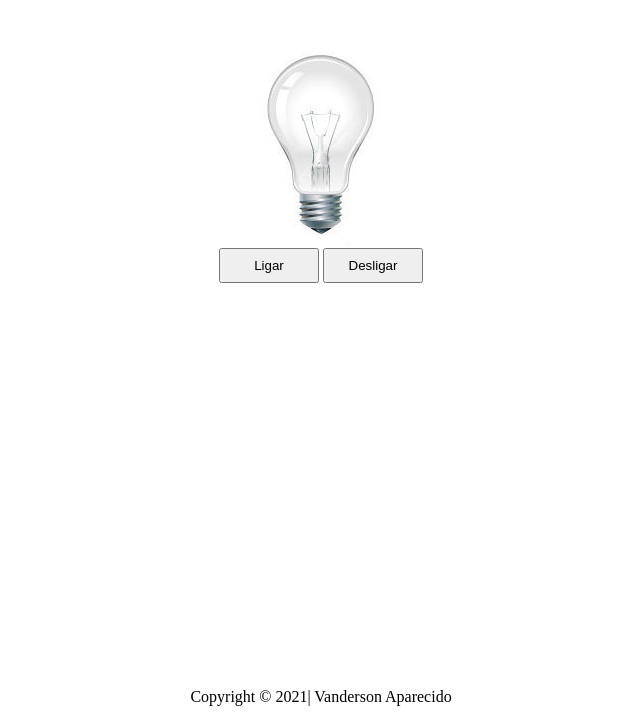
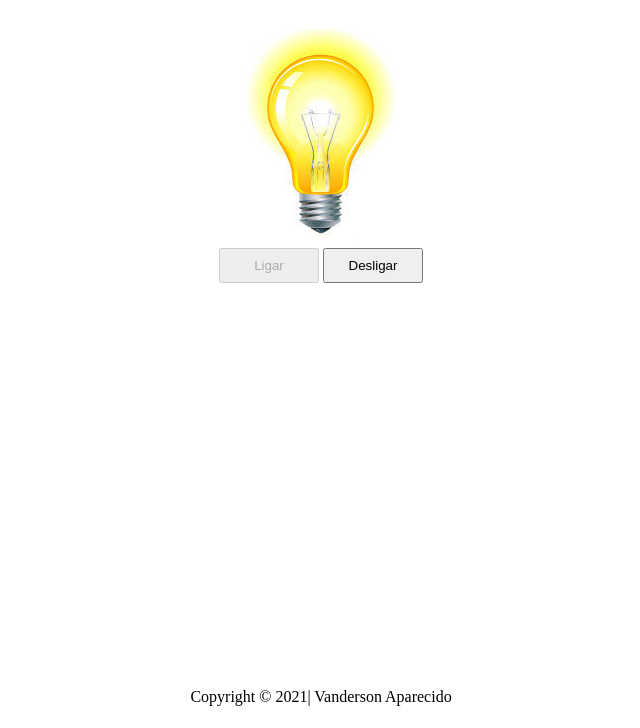
Before and after one commit to van639/lampada, a plain HTML site: page index.html in a window 1280 px wide. Both pictures are taken after a click on the button "Ligar". Shown: the part 72-800 px from the top of the page, without its empty margins (319-959 px from the left). Drawn offline with Linux system fonts and the light colour scheme.

Commit message:
melhorado

```diff
--- a/index.html
+++ b/index.html
@@ -4,6 +4,7 @@
     <meta charset="UTF-8">
     <meta name="viewport" content="width=device-width, initial-scale=1.0">
     <link rel="stylesheet" href="style.css">
+    <script src="lampada.js" defer></script>
     <title>Lâmpada</title>
 </head>
 <body>
@@ -11,10 +12,10 @@
         <h1>Lâmpada</h1>
     </header>
     <main>
-        <img src="img/desligada.jpg" alt="">
+        <img id="lampada" src="img/desligada.jpg" alt="">
         <div>
-            <button>Ligar</button>
-            <button>Desligar</button>
+            <button id="ligar">Ligar</button>
+            <button id="desligar" disabled>Desligar</button>
         </div>
     </main>
     <footer>
--- /dev/null
+++ b/lampada.js
@@ -0,0 +1,44 @@
+"use strict"
+
+const lampada = document.getElementById("lampada")
+
+function lampadaInteira(){
+    return !lampada.src.includes("quebrada")
+}
+
+function botoonOnOff(estadoLiga, estadoDesliga){
+    const ligar = document.getElementById("ligar")
+    const desligar = document.getElementById("desligar")
+    ligar.disabled = estadoLiga
+    desligar.disabled = estadoDesliga
+}
+
+function ligarLampada(){
+    if (lampadaInteira()){
+        lampada.src ="img/ligada.jpg"
+        botoonOnOff(true,false)
+    }
+
+}
+
+function desligarLampada(){
+    if (lampadaInteira()){
+        lampada.src = "img/desligada.jpg"
+        botoonOnOff(false,true)
+    }
+    }
+
+
+function quebrarLampada(){
+    lampada.src ="img/quebrada.jpg"
+    botoonOnOff(true,true)
+}
+
+
+//Eventos
+
+document.getElementById("ligar").addEventListener("click", ligarLampada)
+document.getElementById("desligar").addEventListener("click", desligarLampada)
+document.getElementById("lampada").addEventListener("mouseover", ligarLampada)
+document.getElementById("lampada").addEventListener("mouseout", desligarLampada)
+document.getElementById("lampada").addEventListener("dblclick" , quebrarLampada)
```
